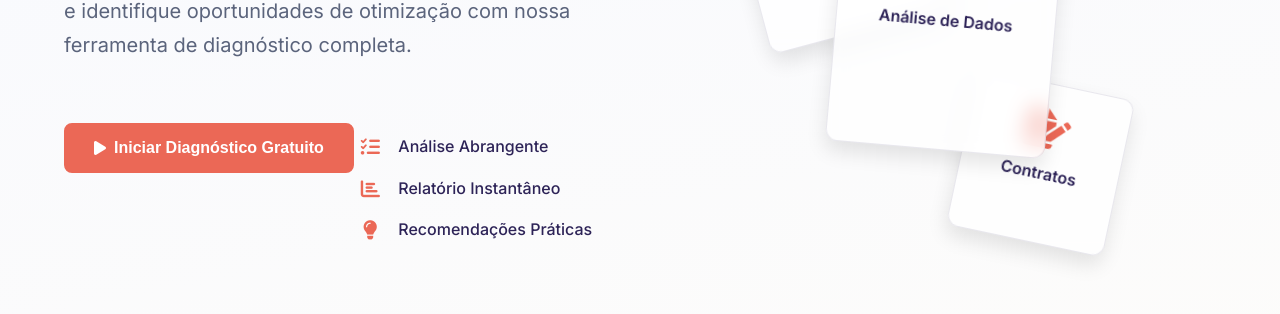
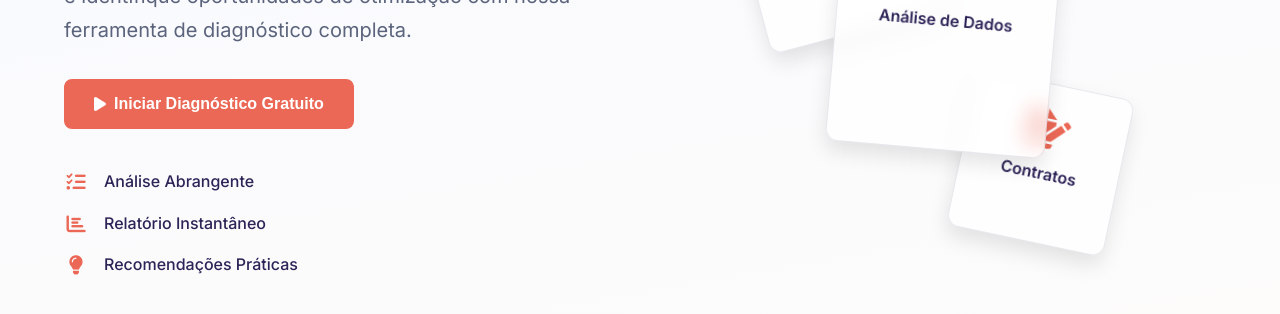
Before and after one commit to pietro3353/question-rio-pr-prio-Gemini, a plain HTML site: page index.html in a window 1280 px wide. Shown: the part 424-738 px from the top of the page. Drawn offline with nearby package versions, Linux system fonts and the light colour scheme.

Commit message:
Update index.html

```diff
--- a/index.html
+++ b/index.html
@@ -182,6 +182,18 @@
             }
         }
 
+        .hero-text {
+            display: flex;
+            flex-direction: column;
+            align-items: center;
+        }
+
+        @media (min-width: 992px) {
+            .hero-text {
+                align-items: flex-start;
+            }
+        }
+
         .hero-text h1 {
             color: var(--color-secondary-brand);
             margin-bottom: 1.5rem;
@@ -195,10 +207,17 @@
         .hero-features {
             margin-top: 2.5rem;
             margin-bottom: 2.5rem;
-            display: inline-flex; /* Align items correctly when centered */
+            display: flex;
             flex-direction: column;
-            align-items: flex-start;
+            align-items: center;
         }
+
+        @media (min-width: 992px) {
+            .hero-features {
+                align-items: flex-start;
+            }
+        }
+
         .feature-item {
             display: flex;
             align-items: center;
```
